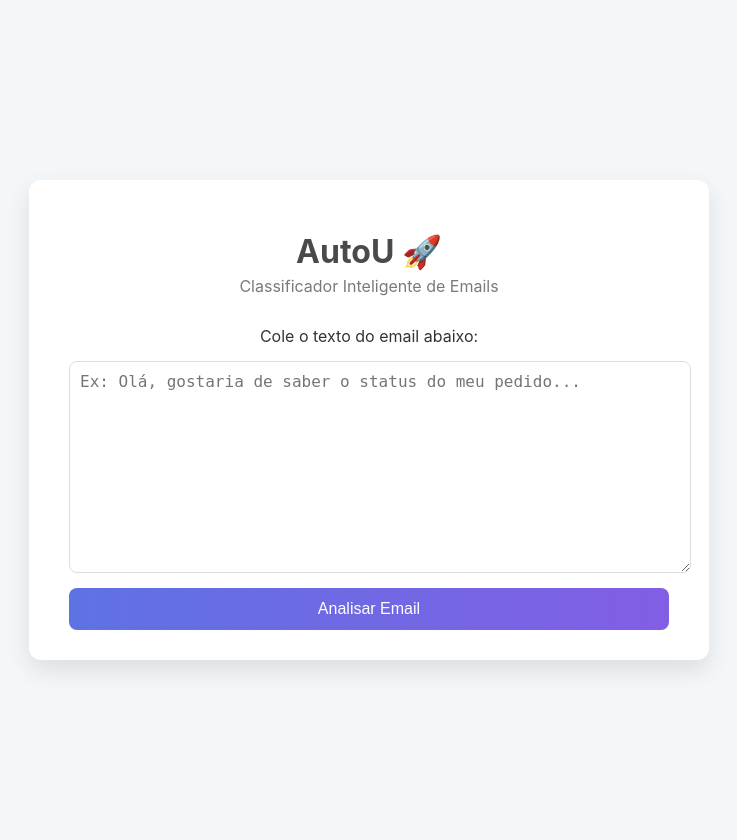
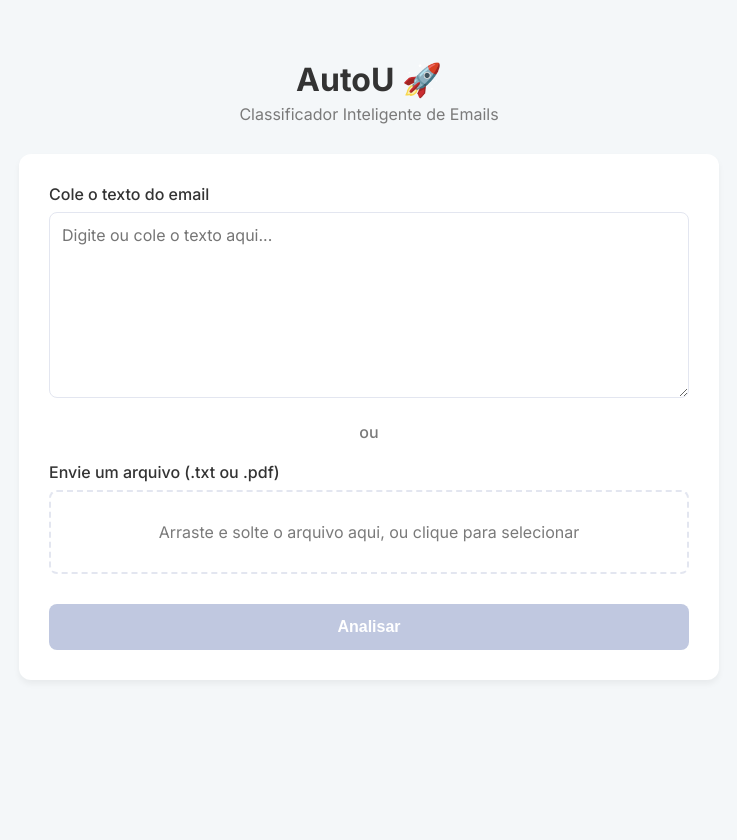
Before and after one commit to sergio-matos-tech/autou-case, a Flask app: page / in a window 1280 px wide. Shown: the whole page, without its empty margins (271-1008 px from the left). After the commit the page ends 650 px from the top, so only its background shows below. Run offline with Flask 3, Linux system fonts and the light colour scheme; parts of the project's set-up code (start-up, migrations or seed data) failed here and were passed over.

Commit message:
feat(ui): Adiciona campo de upload de arquivo (drop area) e estilos relacionados

```diff
--- a/app/static/css/style.css
+++ b/app/static/css/style.css
@@ -1,87 +1,215 @@
-/* Estilos gerais */
+/* Importação de fonte e variáveis */
+@import url('https://fonts.googleapis.com/css2?family=Inter:wght@400;500;700&display=swap');
+
+:root {
+    --primary-color: #5e72e4;
+    --light-primary-color: #825ee4;
+    --background-color: #f4f7f9;
+    --card-background: #ffffff;
+    --text-color: #333;
+    --subtle-text-color: #7a7a7a;
+    --border-color: #e3e6f0;
+    --success-color: #2dce89;
+    --error-color: #f5365c;
+}
+
+/* Reset e Estilos Globais */
+* {
+    box-sizing: border-box;
+}
+
 body {
-    font-family: -apple-system, BlinkMacSystemFont, 'Segoe UI', Roboto, Oxygen, Ubuntu, Cantarell, 'Open Sans', 'Helvetica Neue', sans-serif;
-    background-color: #f4f7f9;
-    color: #333;
-    display: flex;
-    justify-content: center;
-    align-items: center;
-    min-height: 100vh;
+    font-family: 'Inter', sans-serif;
+    background-color: var(--background-color);
+    color: var(--text-color);
     margin: 0;
     padding: 20px;
 }
 
-main {
-    background-color: #fff;
-    padding: 30px 40px;
-    border-radius: 12px;
-    box-shadow: 0 10px 25px rgba(0, 0, 0, 0.1);
-    width: 100%;
-    max-width: 600px;
+.container {
+    max-width: 700px;
+    margin: 40px auto;
+}
+
+header {
     text-align: center;
+    margin-bottom: 30px;
 }
 
 header h1 {
-    color: #4a4a4a;
-    margin-bottom: 5px;
+    margin: 0;
 }
 
 header p {
-    color: #7a7a7a;
-    margin-top: 0;
+    color: var(--subtle-text-color);
+    margin-top: 5px;
 }
 
-/* Formulário */
-form {
-    display: flex;
-    flex-direction: column;
-    gap: 15px;
-    margin-top: 30px;
+.card {
+    background-color: var(--card-background);
+    padding: 30px;
+    border-radius: 12px;
+    box-shadow: 0 4px 6px rgba(0, 0, 0, 0.05);
+    transition: all 0.3s ease;
+}
+
+/* Formulário de Entrada */
+.input-group {
+    margin-bottom: 20px;
+}
+
+.input-group label {
+    display: block;
+    font-weight: 500;
+    margin-bottom: 8px;
 }
 
 textarea {
     width: 100%;
-    padding: 10px;
-    border: 1px solid #ddd;
+    padding: 12px;
+    border: 1px solid var(--border-color);
     border-radius: 8px;
     font-size: 16px;
+    font-family: inherit;
     resize: vertical;
+    transition: border-color 0.2s, box-shadow 0.2s;
+}
+
+textarea:focus {
+    outline: none;
+    border-color: var(--primary-color);
+    box-shadow: 0 0 0 3px rgba(94, 114, 228, 0.2);
+}
+
+textarea:disabled {
+    background-color: #f8f9fa;
+    cursor: not-allowed;
+}
+
+.separator {
+    text-align: center;
+    color: var(--subtle-text-color);
+    margin: 20px 0;
+    font-weight: 500;
+}
+
+.file-drop-area {
+    position: relative;
+    border: 2px dashed var(--border-color);
+    border-radius: 8px;
+    padding: 30px;
+    text-align: center;
+    cursor: pointer;
+    transition: border-color 0.2s, background-color 0.2s;
+}
+
+.file-drop-area:hover, .file-drop-area.highlight {
+    border-color: var(--primary-color);
+    background-color: #fbfaff;
+}
+
+.file-drop-area.disabled {
+    cursor: not-allowed;
+    background-color: #f8f9fa;
+    border-color: var(--border-color);
+}
+
+.file-drop-area .file-msg {
+    color: var(--subtle-text-color);
+}
+
+.file-drop-area input[type="file"] {
+    position: absolute;
+    width: 100%;
+    height: 100%;
+    top: 0;
+    left: 0;
+    opacity: 0;
+    cursor: pointer;
+}
+
+.file-drop-area input[type="file"]:disabled {
+    cursor: not-allowed;
 }
 
 button {
-    padding: 12px 20px;
-    background: linear-gradient(90deg, #5e72e4, #825ee4);
+    width: 100%;
+    padding: 14px;
+    background: linear-gradient(90deg, var(--primary-color), var(--light-primary-color));
     color: #fff;
     border: none;
     border-radius: 8px;
     font-size: 16px;
+    font-weight: 700;
     cursor: pointer;
-    transition: transform 0.2s;
+    transition: transform 0.2s, box-shadow 0.2s;
+    margin-top: 10px;
 }
 
 button:hover {
     transform: translateY(-2px);
+    box-shadow: 0 4px 10px rgba(0, 0, 0, 0.1);
 }
 
-/* Resultados */
-#results-container {
-    margin-top: 40px;
-    text-align: left;
-    border-top: 1px solid #eee;
-    padding-top: 20px;
+button:disabled {
+    background: #c0c8e0;
+    cursor: not-allowed;
+    transform: none;
+    box-shadow: none;
 }
 
-.result-item h3 {
+/* Seção de Saída */
+#output-section h3 {
+    text-align: center;
+    margin-top: 0;
+    font-size: 20px;
+}
+
+#output-section #results-container h3 {
+    color: var(--success-color);
+}
+
+#output-section #error-container h3 {
+    color: var(--error-color);
+}
+
+.result-item {
+    margin-bottom: 20px;
+}
+
+.result-item h4 {
     margin-bottom: 5px;
-    color: #5e72e4;
+    color: var(--primary-color);
 }
 
 .result-item p {
     margin-top: 0;
-    background-color: #f9f9f9;
-    padding: 10px;
+    background-color: #f8f9fa;
+    padding: 15px;
     border-radius: 6px;
-    white-space: pre-wrap; /* Mantém as quebras de linha da resposta */
+    white-space: pre-wrap;
+    border-left: 3px solid var(--primary-color);
+}
+
+/* Loader */
+#loader {
+    text-align: center;
+    padding: 40px 0;
+}
+
+.spinner {
+    border: 5px solid #f3f3f3;
+    border-top: 5px solid var(--primary-color);
+    border-radius: 50%;
+    width: 50px;
+    height: 50px;
+    animation: spin 1s linear infinite;
+    margin: 0 auto 15px;
+}
+
+@keyframes spin {
+    0% { transform: rotate(0deg); }
+    100% { transform: rotate(360deg); }
 }
 
 /* Utilitários */
@@ -89,18 +217,16 @@ button:hover {
     display: none;
 }
 
-/* Spinner de Carregamento */
-#loader {
-    border: 4px solid #f3f3f3;
-    border-top: 4px solid #5e72e4;
-    border-radius: 50%;
-    width: 40px;
-    height: 40px;
-    animation: spin 1s linear infinite;
-    margin: 40px auto;
+/* No final de app/static/css/style.css */
+
+/* Loader específico para o upload de arquivo */
+/* garante que o file-loader realmente fique escondido quando tiver a classe .hidden */
+.file-loader.hidden {
+    display: none;
 }
 
-@keyframes spin {
-    0% { transform: rotate(0deg); }
-    100% { transform: rotate(360deg); }
+/* opcional: pause a animação para evitar consumo quando escondido */
+.file-loader.hidden .spinner-small,
+.file-loader.hidden .spinner {
+    animation-play-state: paused;
 }
--- a/app/templates/index.html
+++ b/app/templates/index.html
@@ -7,34 +7,65 @@
     <link rel="stylesheet" href="{{ url_for('static', filename='css/style.css') }}">
 </head>
 <body>
-    <main>
+    <div class="container">
         <header>
             <h1>AutoU 🚀</h1>
             <p>Classificador Inteligente de Emails</p>
         </header>
 
+        <main id="app-main">
+            <section id="input-section" class="card">
                 <form id="analysis-form">
-            <label for="email-text">Cole o texto do email abaixo:</label>
-            <textarea id="email-text" rows="10" placeholder="Ex: Olá, gostaria de saber o status do meu pedido..."></textarea>
+                    <div class="input-group">
+                        <label for="email-text">Cole o texto do email</label>
+                        <textarea id="email-text" name="email_text" rows="8" placeholder="Digite ou cole o texto aqui..."></textarea>
+                    </div>
 
-            <button type="submit">Analisar Email</button>
+                    <div class="separator">ou</div>
+
+                    <div class="input-group">
+                        <label for="email-file">Envie um arquivo (.txt ou .pdf)</label>
+                        <div class="file-drop-area">
+                            <div class="file-loader hidden">
+                                <div class="spinner-small"></div>
+                                <span>Carregando arquivo...</span>
+                            </div>
+                            <span class="file-msg">Arraste e solte o arquivo aqui, ou clique para selecionar</span>
+                            <input type="file" id="email-file" name="email_file" accept=".txt,.pdf">
+                        </div>
+                    </div>
+
+                    <button id="submit-button" type="submit" disabled>Analisar</button>
                 </form>
+            </section>
 
-        <section id="results-container" class="hidden">
-            <h2>Resultado da Análise</h2>
+            <section id="output-section" class="card hidden">
+                <div id="loader">
+                    <div class="spinner"></div>
+                    <p>Analisando...</p>
+                </div>
+
+                <div id="error-container" class="hidden">
+                    <h3>❌ Erro na Análise</h3>
+                    <p id="error-message"></p>
+                    <button id="try-again-button">Tentar Novamente</button>
+                </div>
+
+                <div id="results-container" class="hidden">
+                    <h3>✅ Resultado da Análise</h3>
                     <div class="result-item">
-                <h3>Categoria:</h3>
+                        <h4>Categoria:</h4>
                         <p id="result-category"></p>
                     </div>
                     <div class="result-item">
-                <h3>Resposta Sugerida:</h3>
+                        <h4>Resposta Sugerida:</h4>
                         <p id="result-response"></p>
                     </div>
+                    <button id="analyze-new-button">Analisar Outro Email</button>
+                </div>
             </section>
-
-        <div id="loader" class="hidden"></div>
         </main>
-
+    </div>
     <script src="{{ url_for('static', filename='js/main.js') }}" defer></script>
 </body>
 </html>
```
Lines whose indentation alone changed are shown as unchanged.
